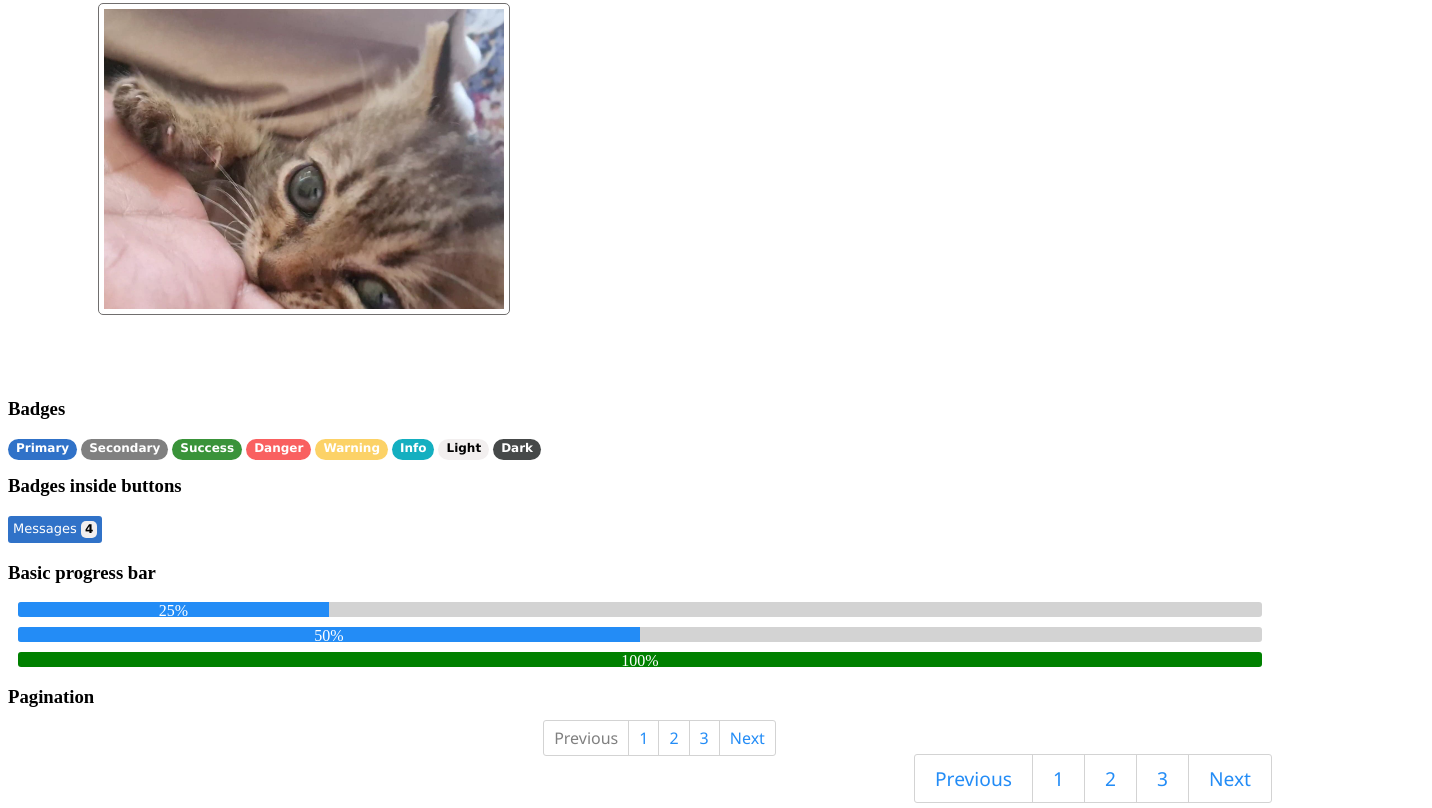
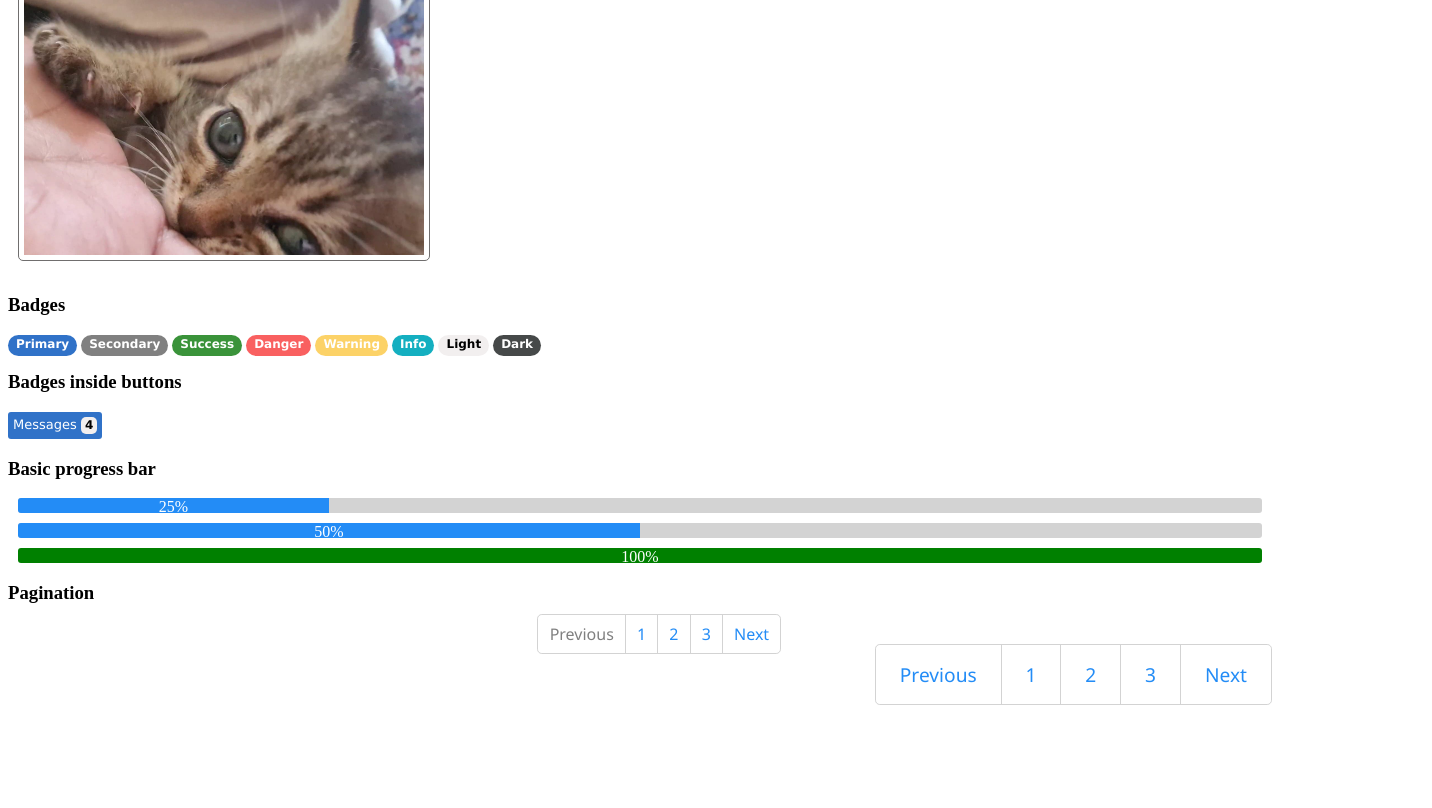
Before and after one commit to Ndrj31/recreating-bootstrap, a plain HTML site: page index.html in a window 1280 px wide. Shown: the part 965-1773 px from the top of the page, 1432 px wide, since content can reach past the window. After the commit the page ends 1670 px from the top, so only its background shows below. Drawn offline with Linux system fonts and the light colour scheme.

Commit message:
Changed units from "px" to "rem"

```diff
--- a/styles.css
+++ b/styles.css
@@ -194,13 +194,14 @@
 }
 
 .container {
-  padding: 50px 10ch 50px 10ch;
+  padding: 3rem 10ch 3rem 10ch;
   max-width: 400px;
-  /*TODO: Check this max width property*/
+
+  /*TODO: Check this max width property
+  TODO:also put the border radius on the right class for creating the jumbotron*/
 }
 
 .container-fluid {
-  padding: 50px 10ch 50px 10ch;
   width: 100%;
 }
 
@@ -224,21 +225,11 @@
   list-style: none;
 }
 
-.page-item:first-of-type {
-  color: rgb(35, 140, 246);
-  list-style: none;
-}
-
-.page-item:last-of-type {
-  border-top-right-radius: 3px;
-  border-bottom-right-radius: 3px;
-}
-
 .page-link {
   text-decoration-line: none;
   color: rgb(35, 140, 246);
-  padding: 6px 10px;
-  margin-left: -1px;
+  padding: 0.5rem 0.7rem;
+  margin-left: -1.2px;
   border: 1px solid lightgray;
 }
 
@@ -247,13 +238,13 @@
 }
 
 .pagination > .page-item:first-of-type > .page-link {
-  border-top-left-radius: 3px;
-  border-bottom-left-radius: 3px;
+  border-top-left-radius: 0.3rem;
+  border-bottom-left-radius: 0.3rem;
 }
 
 .pagination > .page-item:last-of-type > .page-link {
-  border-top-right-radius: 3px;
-  border-bottom-right-radius: 3px;
+  border-top-right-radius: 0.3rem;
+  border-bottom-right-radius: 0.3rem;
 }
 
 .pagination > .page-item.disabled > .page-link {
@@ -273,5 +264,5 @@
 
 .pagination.pagination-lg > .page-item > .page-link {
   font-size: larger;
-  padding: 10px 20px; /*TODO: Change px to rem here and previous values*/
+  padding: 1rem 1.5rem; /*TODO: Change px to rem here and previous values*/
 }
```
